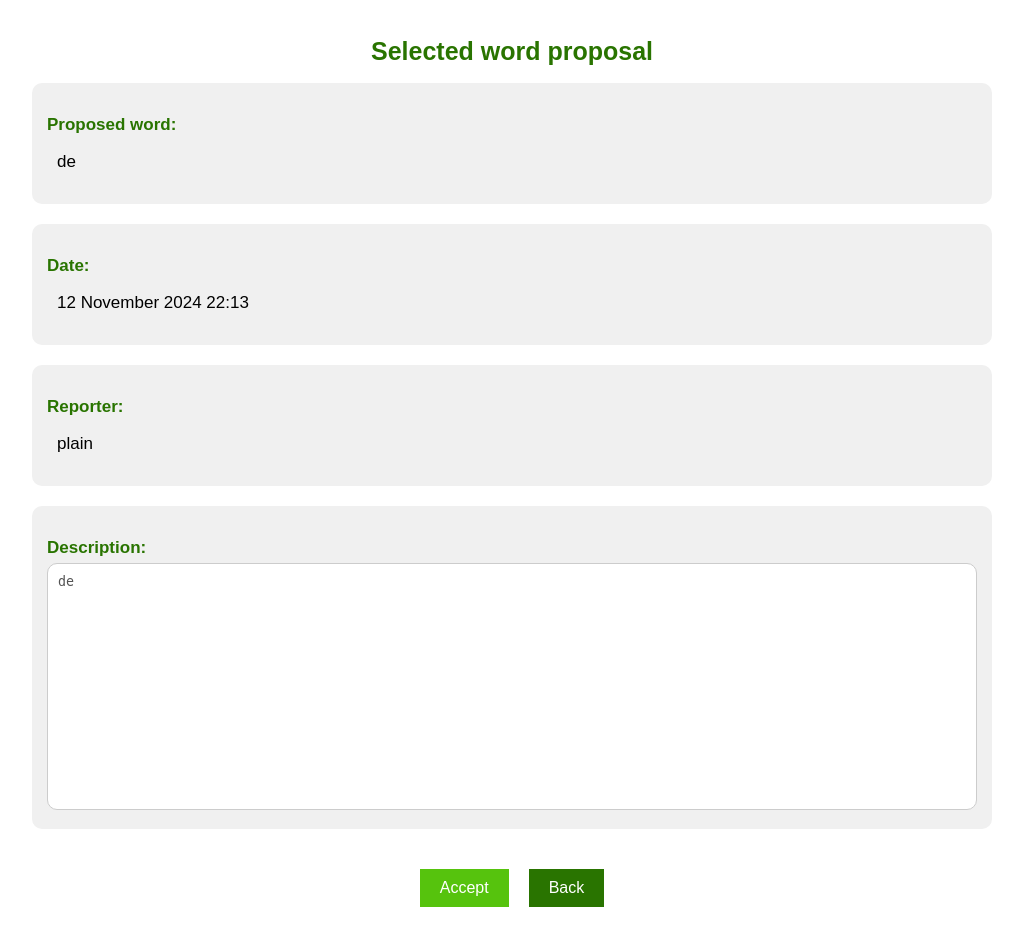
After one commit to maciejunio999/un-literally, a Flask app: a page that uses templates/show_proposal.html in a window 1280 px wide. The commit adds this page. Shown: the whole page, without its empty margins (128-1151 px from the left). Run offline with Flask 3, Linux system fonts and the light colour scheme.

Commit message:
one more

```diff
--- a/app.py
+++ b/app.py
@@ -188,9 +188,13 @@ def add_word():
 @app.route('/all_proposals')
 def proposals():
     proposals = Proposal.query.order_by(Proposal.date).all()
-    print(len(proposals))
-    print(type(proposals))
     return render_template('all_proposals.html', proposals=proposals)
+
+
+@app.route('/show/proposal_<int:id>')
+def show_proposal(id):
+    proposal_to_show = Proposal.query.get_or_404(id)
+    return render_template('show_proposal.html', proposal=proposal_to_show)
 
 @app.route('/big_search', methods=['POST','GET'])
 def big_search():
--- a/static/css/main.css
+++ b/static/css/main.css
@@ -9,22 +9,22 @@ body, html {
   width: 400px;
 }
 
-table, td, th {
+table {
+  border-collapse: collapse;
+  width: 80%; /* Adjust the width to make the table not too wide */
+  margin: auto; /* Center the table within its container */
   border: 1px solid #5d1c75;
 }
 
-table {
-    border-collapse: collapse;
-    width: 100%;
+th, td {
+  padding: 10px;
+  text-align: center;
+  border: 1px solid #5d1c75; /* Keep table borders visible */
 }
 
 th {
-    height: 30px;
-}
-
-td {
-    text-align: center;
-    padding: 5px;
+  background-color: #e0e0e0; /* Light grey to match previous header style */
+  color: #297400; /* Green color for the header text */
 }
 
 .form {
@@ -85,6 +85,10 @@ td {
   cursor: pointer;
 }
 
+.button:hover {
+  background-color: #2b8b00;
+}
+
 .back_button {
   background-color: #2d5319;
   border: none;
@@ -97,7 +101,6 @@ td {
   margin: 7px 0px 0px 0px;
   cursor: pointer;
 }
-
 
 .login_button {
   display: flex;
@@ -126,52 +129,165 @@ td {
 }
 
 .container_column {
-    background-color: #ffffff;
-    justify-content: flex-start;
   display: flex;
-    margin-left: 10px;
-    margin-right: 10px;
   flex-direction: column;
+  align-items: center;
+  padding: 20px;
+  margin: auto;
+  max-width: 1000px;
+  width: 90%;
+  box-sizing: border-box;
+}
+
+.container_row {
+  display: flex;
+  justify-content: center; /* Make the table centered horizontally */
+  align-items: center;
+  width: 100%;
+  margin: auto;
+}
+
+.text-area-container {
+  display: flex;
+  flex-direction: column;
+  width: 100%;
+}
+
+.text-area-container label {
+  margin-bottom: 10px;
+  font-size: 17px;
+  color: #297400;
   text-align: left;
 }
 
-  .container_row {
-    background-color: #ffffff;
-    justify-content: flex-start;
-    align-items: baseline;
-    display: flex;
-    margin-left: 10px;
-    flex-direction: row;
+textarea {
+  width: 100%;
+  padding: 10px;
+  box-sizing: border-box;
+  resize: none;
 }
 
-  .menu_header {
-    margin: 0 auto;
-    width: auto;
-}
-
-  .item {
-    margin-left: 25px;
-  }
-
-  .definition_input{
+.definition_input {
   width: 300px;
   height: 85px;
   margin: 7px 0px 7px 15px;
 }
 
-  .login_input{
+.login_input {
   width: 300px;
   height: 17px;
   margin: 7px 0px 7px 15px;
 }
 
-  div.vertical-line{
+div.vertical-line {
   width: 2px;
   background-color: black;
   height: 100%;
   float: left;
 }
 
-  textarea {
+.button-container {
+  display: flex;
+  justify-content: center;
+  gap: 20px;
+  width: 100%;
+  margin-top: 20px;
+}
+
+button {
+  padding: 10px 20px;
+  font-size: 16px;
+  border: none;
+  cursor: pointer;
+  transition: background-color 0.3s;
+}
+
+button:hover {
+  background-color: #2b8b00;
+}
+
+button,
+input[type="submit"] {
+    padding: 15px 40px;
+    font-size: 18px;
+    border: none;
+    cursor: pointer;
+    transition: background-color 0.3s;
+}
+
+.accept_button, .back_button_v2 {
+  padding: 10px 20px;
+  font-size: 16px;
+  border: none;
+  cursor: pointer;
+  transition: background-color 0.3s;
+}
+
+.back_button_v2 {
+  background-color: #297400;
+  color: white;
+}
+
+.accept_button {
+  background-color: #56c30d;
+  color: white;
+}
+
+.back_button_v2:hover, .accept_button:hover {
+  background-color: #3e751b;
+}
+
+@media (max-width: 600px) {
+  .container_column {
+      padding: 10px;
+      width: 100%;
+  }
+
+  .container_row p {
+      font-size: 15px;
+  }
+
+  .button {
+      padding: 8px 16px;
+      font-size: 14px;
+  }
+
+  .text-area-container textarea {
+      width: 100%;
+  }
+
+  .login_input, .definition_input {
+      width: 90%;
+  }
+}
+
+.info_block {
+  background-color: #f0f0f0; /* Light gray background for each info block */
+  padding: 15px;
+  border-radius: 10px;
+  margin-bottom: 20px; /* Spacing between info blocks */
+  width: 100%; /* Full width of the container */
+  box-sizing: border-box; /* Make sure padding doesn't exceed container width */
+}
+
+.info_label {
+  color: #297400;
+  font-size: 17px;
+  font-weight: bold;
+  margin-bottom: 5px;
+}
+
+.info_value {
+  font-size: 17px;
+  margin-left: 10px;
+}
+
+.description_area {
+  width: 100%;
+  padding: 10px;
+  box-sizing: border-box; /* Ensure padding is included in the element's width */
   resize: none;
+  background-color: #ffffff;
+  border-radius: 10px;
+  border: 1px solid #cccccc;
 }
--- /dev/null
+++ b/templates/show_proposal.html
@@ -0,0 +1,39 @@
+{% extends 'base.html' %}
+
+{% block head %}
+<title>Test Master</title>
+{% endblock %}
+
+{% block body %}
+<div class="container_column">
+
+    <h1 style="color: #297400; font-size: 25px;">Selected word proposal</h1>
+
+    <div class="info_block">
+        <p class="info_label">Proposed word:</p>
+        <p class="info_value">{{proposal.name}}</p>
+    </div>
+
+    <div class="info_block">
+        <p class="info_label">Date:</p>
+        <p class="info_value">{{proposal.date.strftime("%d %B %Y %H:%M")}}</p>
+    </div>
+
+    <div class="info_block">
+        <p class="info_label">Reporter:</p>
+        <p class="info_value">{{proposal.user}}</p>
+    </div>
+
+    <div class="info_block">
+        <p class="info_label">Description:</p>
+        <textarea id="content" name="content" rows="15" cols="150" class="description_area" disabled>{{proposal.reasoning}}</textarea>
+    </div>
+
+    <div class="button-container">
+        <form action="/admin_register" method="POST">
+            <button type="submit" class="accept_button">Accept</button>
+        </form>
+        <button class="back_button_v2" onclick="window.location='/all_proposals'">Back</button>
+    </div>
+</div>
+{% endblock %}
```
Also changed, not shown: templates/add_word.html (+11 -10 lines), templates/admin_register.html (+5 -3 lines), templates/all_proposals.html (+11 -10 lines), instance/words.db, 2 other files. Lines whose indentation alone changed are shown as unchanged.
